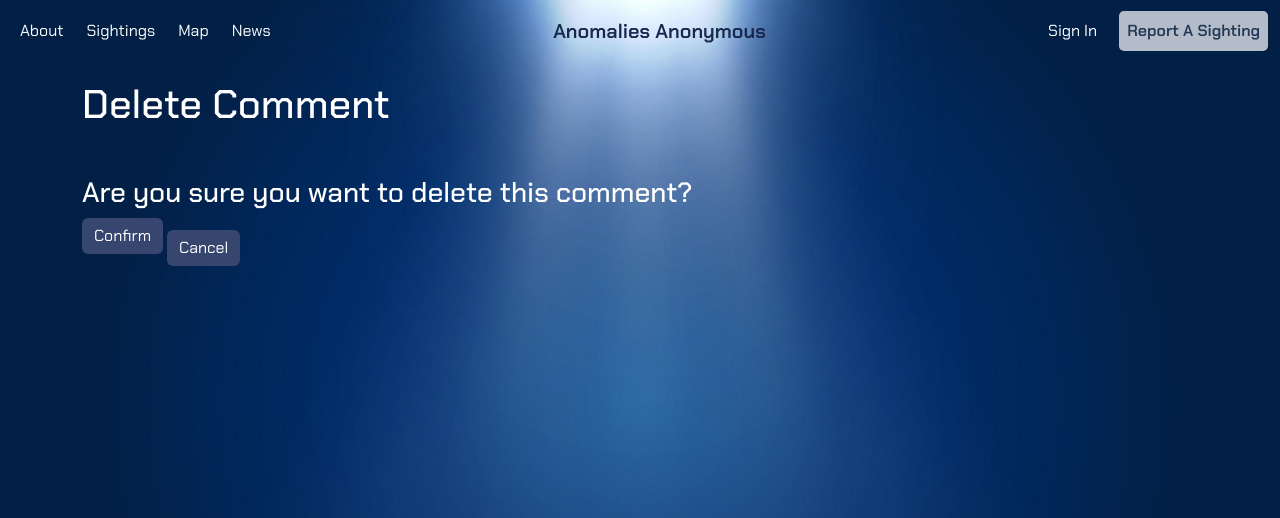
After one commit to spbovarnick/anomalies-anonymous, a Django app: page /sightings/1/delete_comment/1/ in a window 1280 px wide. The commit adds this page. Shown: the top 518 px of the page. Run offline with Django 4.2, Linux system fonts and the light colour scheme; tables that the repository leaves empty hold one stand-in row (values such as "Sample post"); some libraries are stand-ins or nearby versions.

Commit message:
delete button almost functional

```diff
--- /dev/null
+++ b/anomaliesanonymous/main_app/templates/main_app/comment_confirm_delete.html
@@ -0,0 +1,17 @@
+{% extends 'base.html' %}
+
+
+{% block content %}
+<div class="container">
+    <h1 class="mb-5">Delete Comment</h1>
+
+    <h3>Are you sure you want to delete this comment?</h3>
+
+    <form action="" method="POST">
+        {% csrf_token %}
+        <input type="submit" class="btn mb-4" value="Confirm">
+        <a class="btn" href="{% url 'detail' comment.sighting_id %}">Cancel</a>
+    </form>
+
+</div>
+{% endblock %}
--- a/anomaliesanonymous/main_app/templates/sightings/detail.html
+++ b/anomaliesanonymous/main_app/templates/sightings/detail.html
@@ -49,9 +49,8 @@
               <p class="card-text">Posted: {{ comment.date_posted }}</p>
               <p class="card-text">Comment: {{ comment.comment }}</p>
               <a href="{% url 'edit_comment' sighting.id comment.id %}" class="btn">Edit</a>
+              <a href="{% url 'delete_comment' sighting.id comment.id %}" class="btn">Delete</a>
             </div>
-
-            <!-- Delete Button -->
           </div>
         {% endfor %}
       {% else %}
--- a/anomaliesanonymous/main_app/urls.py
+++ b/anomaliesanonymous/main_app/urls.py
@@ -7,4 +7,5 @@ urlpatterns = [
     path('sightings/<int:sighting_id>/', views.sightings_detail, name='detail'),
     path('sightings/<int:sighting_id>/add_comment/', views.add_comment, name='add_comment'),
     path('sightings/<int:fk>/edit_comment/<int:pk>/', views.CommentEdit.as_view(), name='edit_comment'),
+    path('sightings/<int:fk>/delete_comment/<int:pk>/', views.CommentDelete.as_view(), name='delete_comment'),
 ]
--- a/anomaliesanonymous/main_app/views.py
+++ b/anomaliesanonymous/main_app/views.py
@@ -47,6 +47,6 @@ class CommentEdit(UpdateView):
   fields = ['comment']
 
 
-# class CommentDelete(DeleteView):
-#   model = Comment
-#   success_url = '/sightings'
+class CommentDelete(DeleteView):
+  model = Comment
+  success_url = f"/detail/{Sighting.objects}"
```
